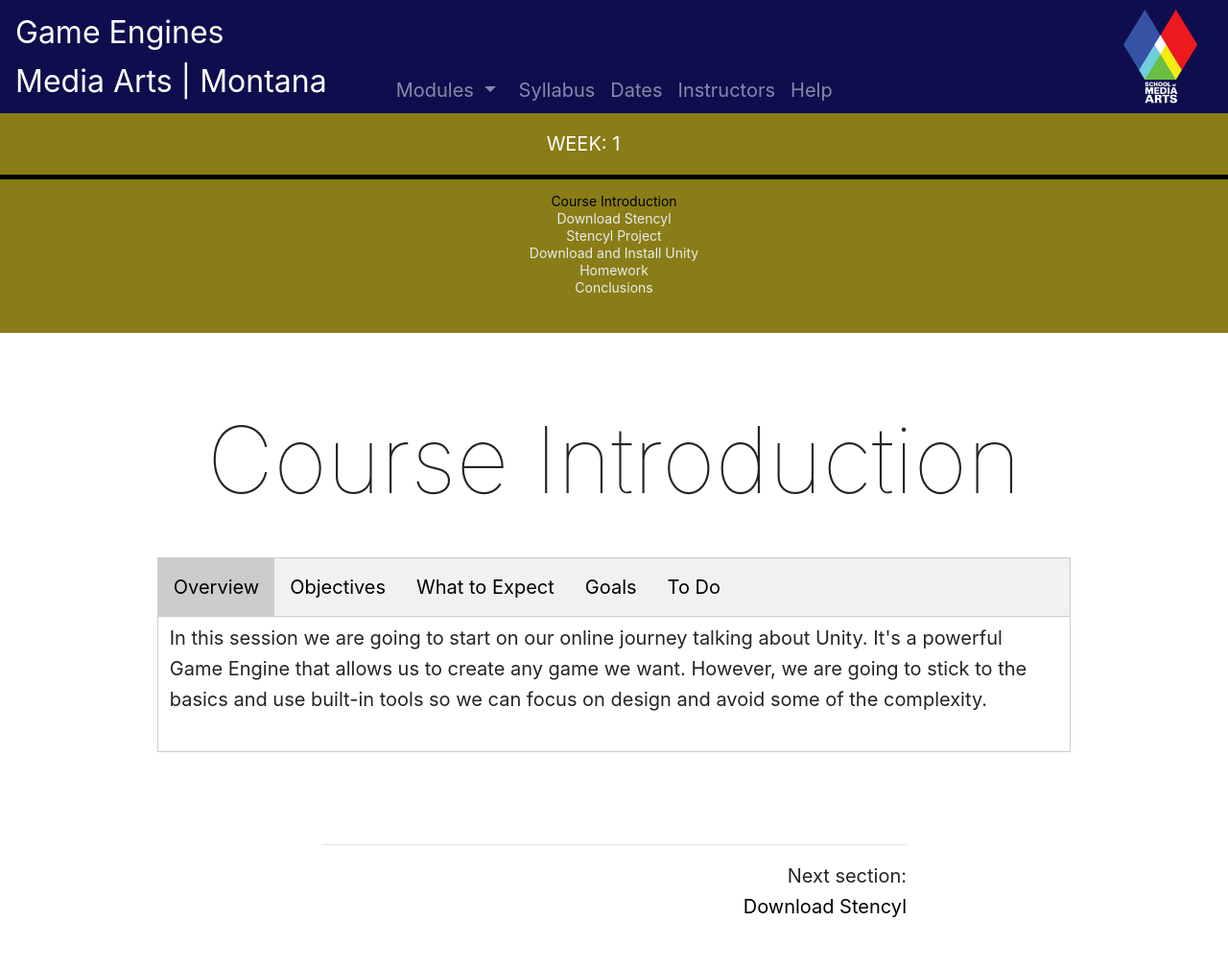
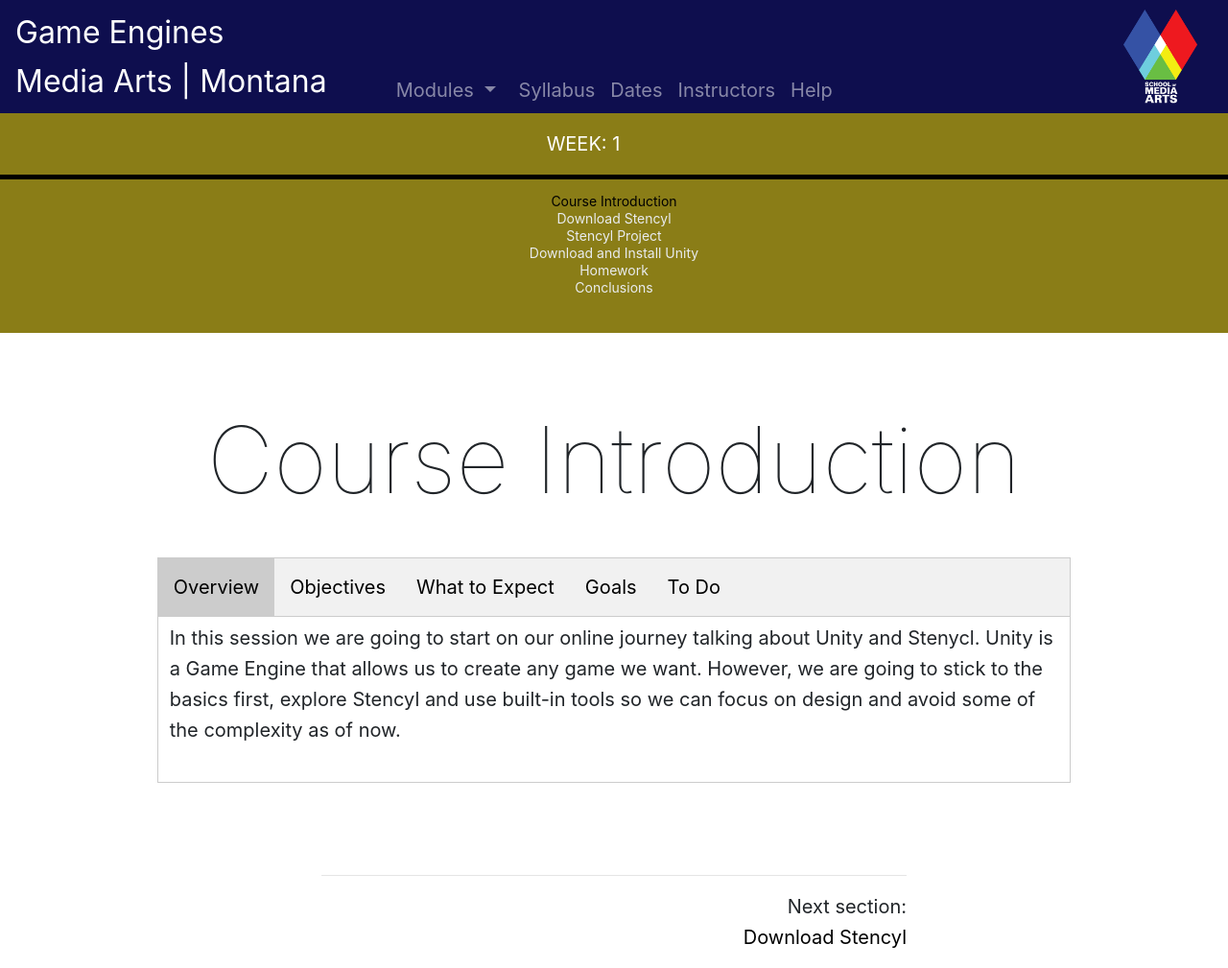
Before and after one commit to Montana-Media-Arts/460_GameEngines-Fall2022, a Jekyll site: the page built from modules/week-1/_posts/2017-01-01-welcome-to-mart460.md, in a window 1280 px wide. Shown: the whole page at 96% size. Built offline with Jekyll 4.4.1, drawn with Linux system fonts in a browser that asks for light colours; nearby versions of some CDN libraries; before the commit the page ends 977 px from its top, so only the background shows below that.

Commit message:
Update 2017-01-01-welcome-to-mart460.md

```diff
--- a/modules/week-1/_posts/2017-01-01-welcome-to-mart460.md
+++ b/modules/week-1/_posts/2017-01-01-welcome-to-mart460.md
@@ -14,7 +14,7 @@ module: 1
 </div>
 
 <div id="Overview" class="tabcontent" style="display:block">
-<p>In this session we are going to start on our online journey talking about Unity.  It's a powerful Game Engine that allows us to create any game we want. However, we are going to stick to the basics and use built-in tools so we can focus on design and avoid some of the complexity.</p>
+<p>In this session we are going to start on our online journey talking about Unity and Stenycl.  Unity is a Game Engine that allows us to create any game we want. However, we are going to stick to the basics first, explore Stencyl and use built-in tools so we can focus on design and avoid some of the complexity as of now.</p>
 </div>
 
 <div id="Objectives" class="tabcontent">
```
